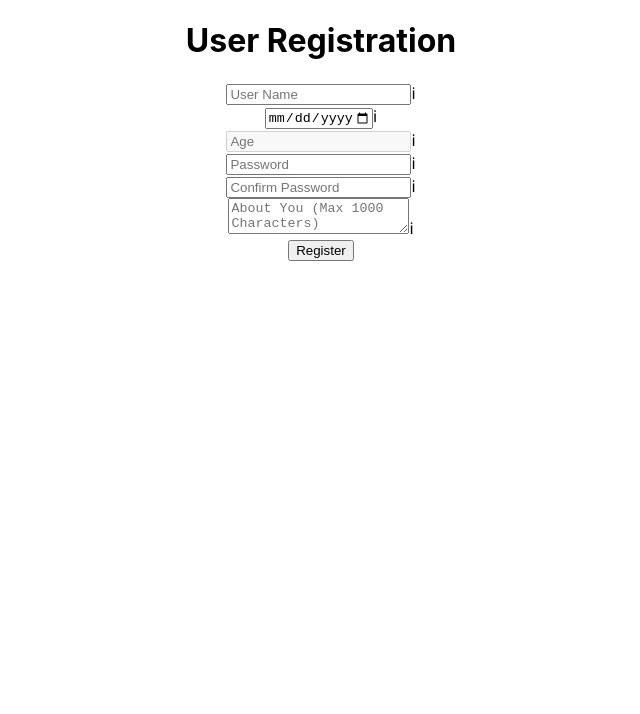
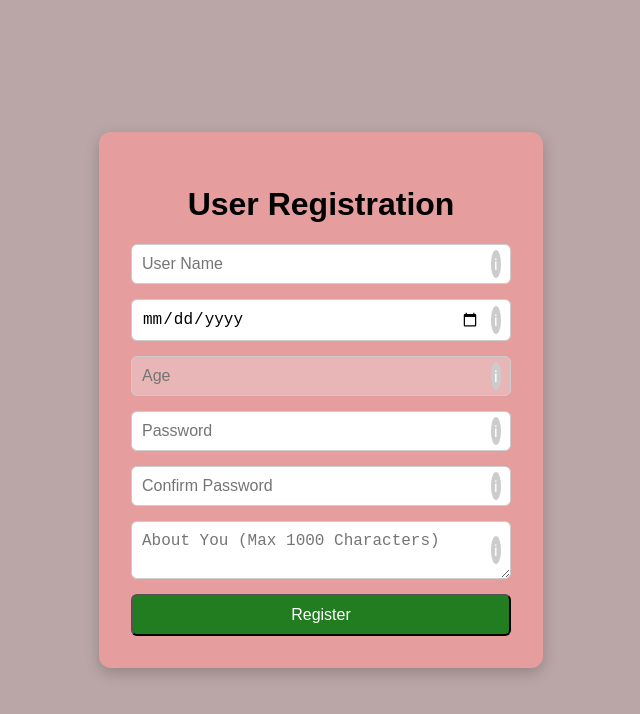
Before and after one commit to tharaneeshraj/register-frontend, a React (Create React App) app: page / in a window 1280 px wide. Shown: the top 714 px of the page, without its empty margins (319-959 px from the left). Built offline with nearby package versions, Linux system fonts and the light colour scheme.

Commit message:
css-updating

```diff
--- a/src/Components/register.css
+++ b/src/Components/register.css
@@ -0,0 +1,85 @@
+body {
+    font-family: Arial, sans-serif;
+    background: rgb(186, 166, 166);
+    display: flex;
+    justify-content: center;
+    align-items: center;
+    height: 100vh;
+    margin: 0;
+  }
+
+  .container {
+    background: rgb(229, 157, 157);
+    padding: 2rem;
+    border-radius: 12px;
+    box-shadow: 0 5px 15px rgba(0, 0, 0, 0.2);
+    width: 380px;
+    text-align: center;
+  }
+
+  h2 {
+    color: #333;
+    font-weight: 500;
+    margin-bottom: 1rem;
+  }
+
+  form {
+    display: flex;
+    flex-direction: column;
+    gap: 15px;
+  }
+
+  .input-container {
+    position: relative;
+    display: flex;
+    align-items: center;
+  }
+
+  .input-container input,
+  .input-container select,
+  .input-container textarea {
+    width: 100%;
+    padding: 10px;
+    padding-right: 30px;
+    border: 1px solid #ccc;
+    border-radius: 6px;
+    font-size: 1rem;
+  }
+
+  .info-icon {
+    position: absolute;
+    right: 10px;
+    font-size: 16px;
+    color: white;
+    background-color: #ccc;
+    padding: 3px;
+    border-radius: 50%;
+    cursor: pointer;
+  }
+
+  button {
+    background: #217d20;
+    color: white;
+    padding: 10px;
+    border-radius: 6px;
+    font-size: 1rem;
+    cursor: pointer;
+  }
+
+  button:hover {
+    background: #5567d4;
+    transform: translateY(-2px);
+    box-shadow: 0 6px 12px rgba(77, 98, 168, 0.5);
+  }
+
+  button:active {
+    transform: scale(0.95);
+    box-shadow: 0 2px 6px rgba(65, 118, 197, 0.4);
+  }
+
+
+  .error {
+    color: red;
+    font-size: 0.9rem;
+    text-align: start;
+  }
```
